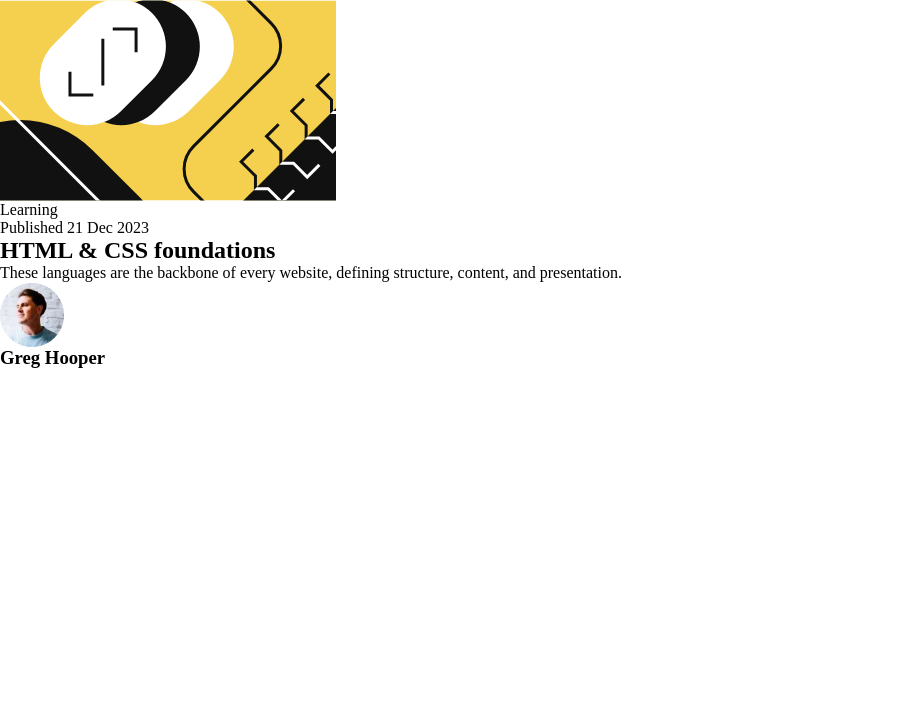
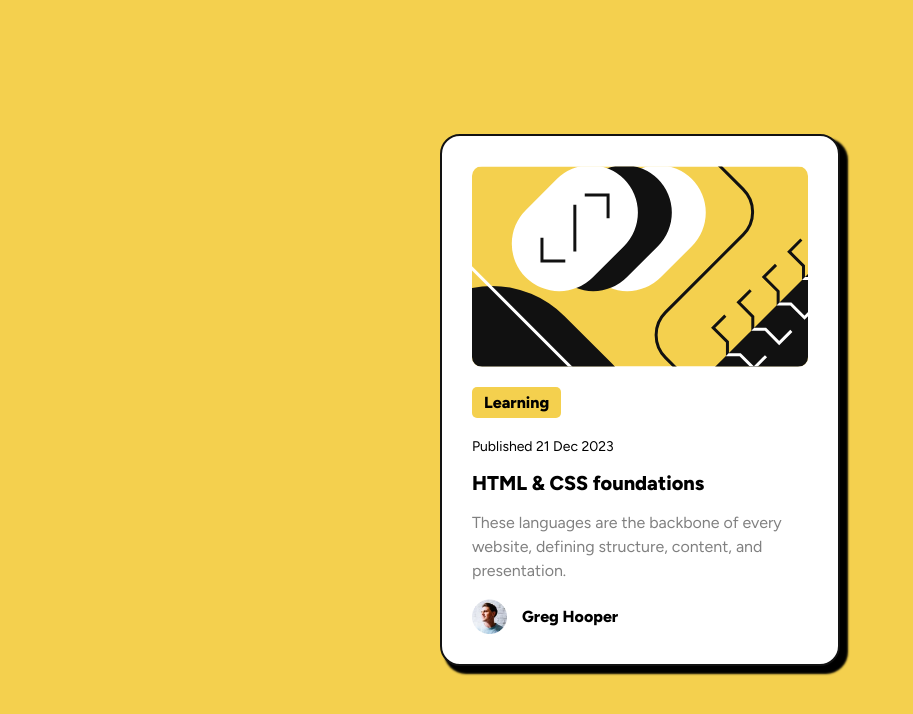
Before and after one commit to ikmrn/frontend-challenges, a plain HTML site: page index.html in a window 1280 px wide. Shown: the whole page, without its empty margins (0-913 px from the left). Drawn offline with Linux system fonts and the light colour scheme.

Commit message:
style: Add card styling

```diff
--- a/css/styles.css
+++ b/css/styles.css
@@ -29,3 +29,79 @@ html {
   --fs-heading: 2.25rem;
   --fs-text: 1rem;
 }
+
+body {
+  background-color: var(--yellow);
+  display: flex;
+  justify-content: center;
+  align-items: center;
+  width: 100%;
+  height: 100%;
+  font-family: "Figtree", sans-serif;
+}
+
+.card {
+  background-color: var(--white);
+  display: flex;
+  flex-direction: column;
+  justify-content: center;
+  align-items: flex-start;
+  width: clamp(250px, 90vw, 400px);
+  padding: clamp(15px, 7vw, 30px);
+  border-radius: 20px;
+  border: solid var(--black) 2px;
+  box-shadow: 6px 6px 2px 2px;
+}
+
+.card__hero-img {
+  border-radius: 10px;
+  margin-bottom: 20px;
+}
+
+.card__highlight {
+  background-color: var(--yellow);
+  padding: 6px 12px;
+  font-weight: var(--fw-bold);
+  border-radius: 5px;
+  margin-bottom: 20px;
+  font-size: 1rem;
+}
+
+.card__publish {
+  font-size: 0.875rem;
+  margin-bottom: 16px;
+}
+
+.card__title {
+  margin-bottom: 16px;
+  font-size: 1.25rem;
+  font-weight: var(--fw-bold);
+}
+.card__title:hover {
+  color: var(--yellow);
+}
+
+.card__text {
+  color: var(--grey);
+  margin-bottom: 16px;
+  line-height: 1.5;
+}
+
+.card__instructor {
+  display: flex;
+  align-items: center;
+}
+
+.card__instructor--img {
+  width: 20%;
+  height: auto;
+  margin-right: 15px;
+}
+
+.card__instructor--name {
+  font-size: 1rem;
+  font-weight: var(--fw-bold);
+}
+.card__instructor--name:hover {
+  color: var(--yellow);
+}
```
